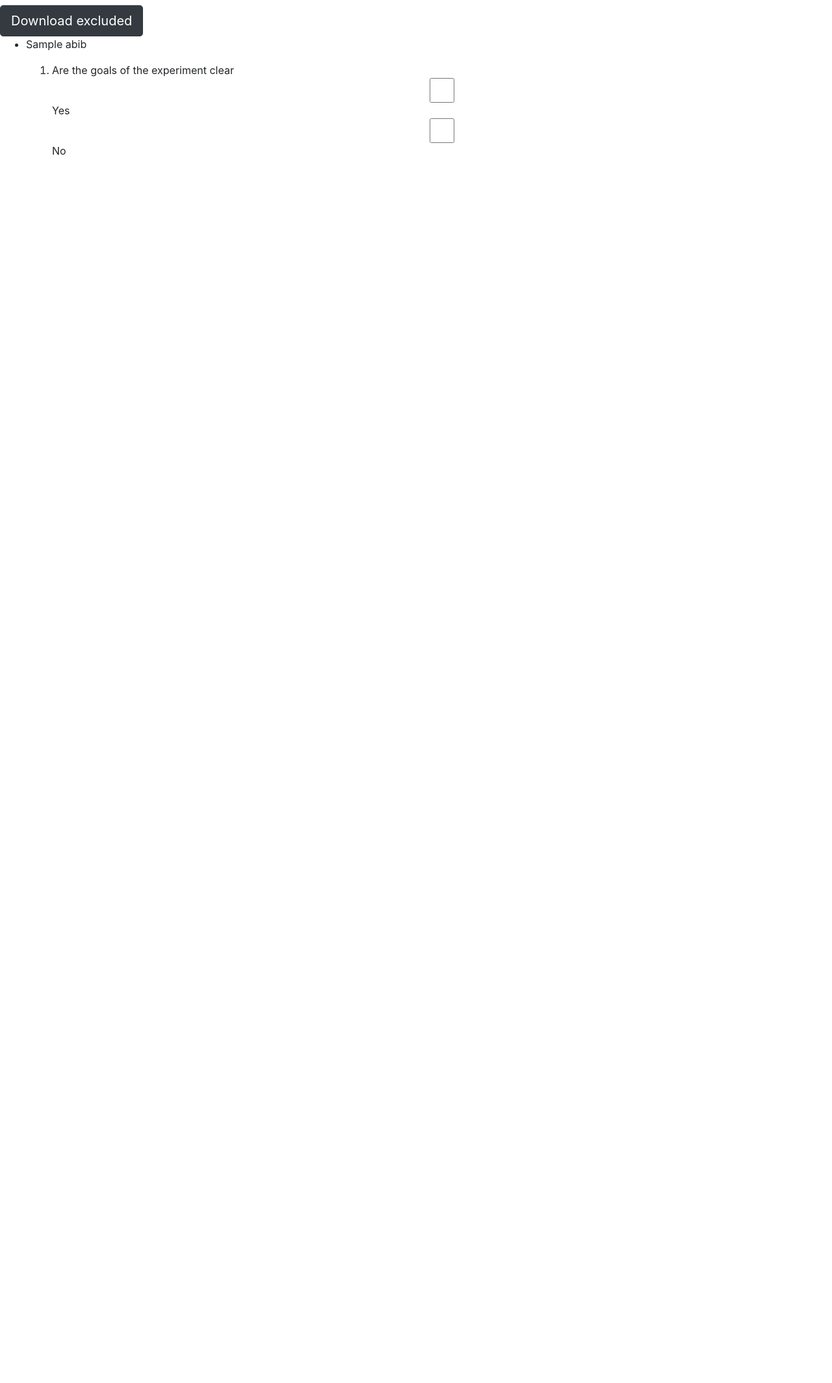
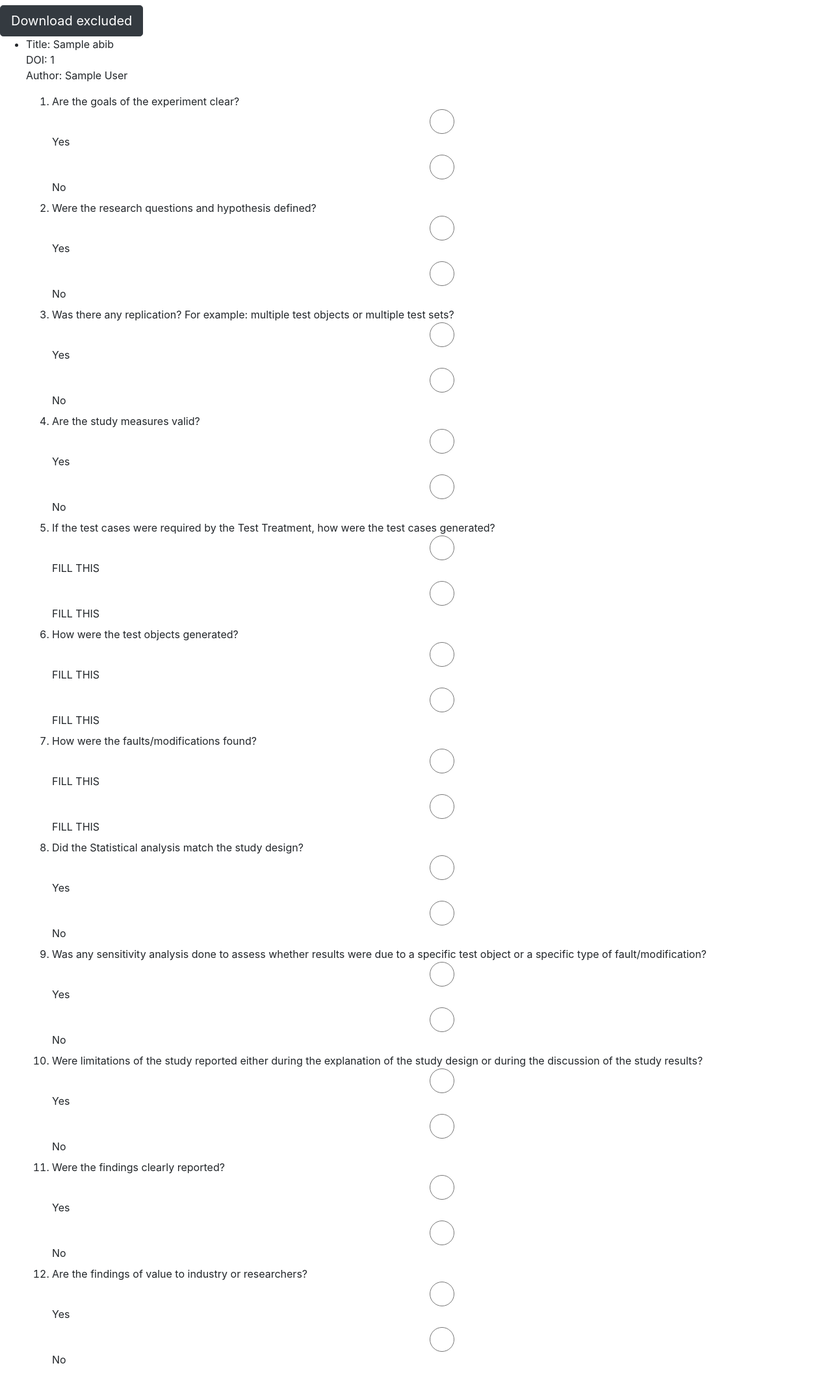
Before and after one commit to ronitray95/Data-Storage_Interface-Processing, a Django app: template app/templates/assess.html in a window 1280 px wide. Shown: the whole page at 65% size. Before the commit the page ends 238 px from the top, so only its background shows below. Run offline with Django 3.2, Linux system fonts and the light colour scheme; the template is opened without the code that fills it: most values are stand-ins (such as "Sample title", 1, 10 or a date in 2020); some libraries are stand-ins or nearby versions.

Commit message:
Add extra quality checks in HTML Beautification needed

```diff
--- a/app/templates/assess.html
+++ b/app/templates/assess.html
@@ -29,13 +29,99 @@
     <ul>
         {% for abib in bibtex %}
         <li>
-            <p>{{abib}}</p>
+            <!--p>{{abib}}</p-->
+            <p>
+                Title: {{abib.title}}<br>
+                DOI: {{abib.ID}}<br>
+                Author: {{abib.author}}
+            </p>
         </li>
         <ol>
             <li>
-                Are the goals of the experiment clear
-                <input type="checkbox" name="q1yes" value="Yes" class="form-control">Yes
-                <input type="checkbox" name="q1no" value="No" class="form-control"><label for="q1no">No</label>
+                Are the goals of the experiment clear?
+                <input type="radio" name="goals" value="Yes" class="form-control">
+                <label for="yes">Yes</label>
+                <input type="radio" name="goals" value="No" class="form-control">
+                <label for="no">No</label>
+            </li>
+            <li>
+                Were the research questions and hypothesis defined?
+                <input type="radio" name="defined" value="Yes" class="form-control">
+                <label for="yes">Yes</label>
+                <input type="radio" name="defined" value="No" class="form-control">
+                <label for="no">No</label>
+            </li>
+            <li>
+                Was there any replication? For example: multiple test objects or multiple test sets?
+                <input type="radio" name="replication" value="Yes" class="form-control">
+                <label for="yes">Yes</label>
+                <input type="radio" name="replication" value="No" class="form-control">
+                <label for="no">No</label>
+            </li>
+            <li>
+                Are the study measures valid?
+                <input type="radio" name="measures" value="Yes" class="form-control">
+                <label for="yes">Yes</label>
+                <input type="radio" name="measures" value="No" class="form-control">
+                <label for="no">No</label>
+            </li>
+            <li>
+                If the test cases were required by the Test Treatment, how were the test cases generated?
+                <input type="radio" name="testcases" value="Yes" class="form-control">
+                <label for="yes">FILL THIS</label>
+                <input type="radio" name="testcases" value="No" class="form-control">
+                <label for="no">FILL THIS</label>
+            </li>
+            <li>
+                How were the test objects generated?
+                <input type="radio" name="testobjects" value="Yes" class="form-control">
+                <label for="yes">FILL THIS</label>
+                <input type="radio" name="testobjects" value="No" class="form-control">
+                <label for="no">FILL THIS</label>
+            </li>
+            <li>
+                How were the faults/modifications found?
+                <input type="radio" name="faults" value="Yes" class="form-control">
+                <label for="yes">FILL THIS</label>
+                <input type="radio" name="faults" value="No" class="form-control">
+                <label for="no">FILL THIS</label>
+            </li>
+            <li>
+                Did the Statistical analysis match the study design?
+                <input type="radio" name="statanalysis" value="Yes" class="form-control">
+                <label for="yes">Yes</label>
+                <input type="radio" name="statanalysis" value="No" class="form-control">
+                <label for="no">No</label>
+            </li>
+            <li>
+                Was any sensitivity analysis done to assess whether results were due to a specific test object or a
+                specific type of fault/modification?
+                <input type="radio" name="sensanalysis" value="Yes" class="form-control">
+                <label for="yes">Yes</label>
+                <input type="radio" name="sensanalysis" value="No" class="form-control">
+                <label for="no">No</label>
+            </li>
+            <li>
+                Were limitations of the study reported either during the explanation of the study design or during the
+                discussion of the study results?
+                <input type="radio" name="limitations" value="Yes" class="form-control">
+                <label for="yes">Yes</label>
+                <input type="radio" name="limitations" value="No" class="form-control">
+                <label for="no">No</label>
+            </li>
+            <li>
+                Were the findings clearly reported?
+                <input type="radio" name="reported" value="Yes" class="form-control">
+                <label for="yes">Yes</label>
+                <input type="radio" name="reported" value="No" class="form-control">
+                <label for="no">No</label>
+            </li>
+            <li>
+                Are the findings of value to industry or researchers?
+                <input type="radio" name="value" value="Yes" class="form-control">
+                <label for="yes">Yes</label>
+                <input type="radio" name="value" value="No" class="form-control">
+                <label for="no">No</label>
             </li>
         </ol>
         {% endfor %}
--- a/app/views.py
+++ b/app/views.py
@@ -1,8 +1,7 @@
 from django.shortcuts import render
 
 # Create your views here.
-from django.shortcuts import render
-from django.shortcuts import redirect
+from django.shortcuts import render,redirect
 from django.template import RequestContext
 from django.http import FileResponse
 from django.core.files.storage import default_storage
--- a/requirements.txt
+++ b/requirements.txt
@@ -1,5 +1,4 @@
 bibtexparser
 pymongo
 dnspython
-flask
 django
--- a/youroutput.txt
+++ /dev/null
@@ -1 +0,0 @@
-{'_id': '10.1109/COMITCon.2019.8862251', 'ENTRYTYPE': 'inproceedings', 'ID': '8862251', 'abstract': 'This paper lights on Python amongst other different programming paradigms used in the IT World, which enhances development speed. Although, Python was conceptualized in the late 1980s and after its implementation in 1989, it has emerged as a new multi-paradigm language platform with advent of Big Data. Python includes various data structures, standard libraries with the implementation of sentiment analysis and data science code. The real aim is to provide awareness to all the programmers about various facts of python language. It tells how Python works with various commercial and social communities and provides complete and desirable results. There are many areas and applications where Python makes its own stand as compared to other programming languages.', 'author': 'A. {Kumar} and S. P. {Panda}', 'booktitle': '2019 International Conference on Machine Learning, Big Data, Cloud and Parallel Computing (COMITCon)', 'issn': '', 'keywords': 'Python;multiparadigm language platform;Big Data;data structures;sentiment analysis;data science code;programming paradigms;IT world;Python language;Python;Libraries;Sentiment analysis;Data structures;Machine learning;Programming;Python data structures;Python Applications;Python standard libraries.', 'month': 'Feb', 'number': '', 'pages': '248-251', 'title': 'A Survey: How Python Pitches in IT-World', 'volume': '', 'year': '2019'}
```
